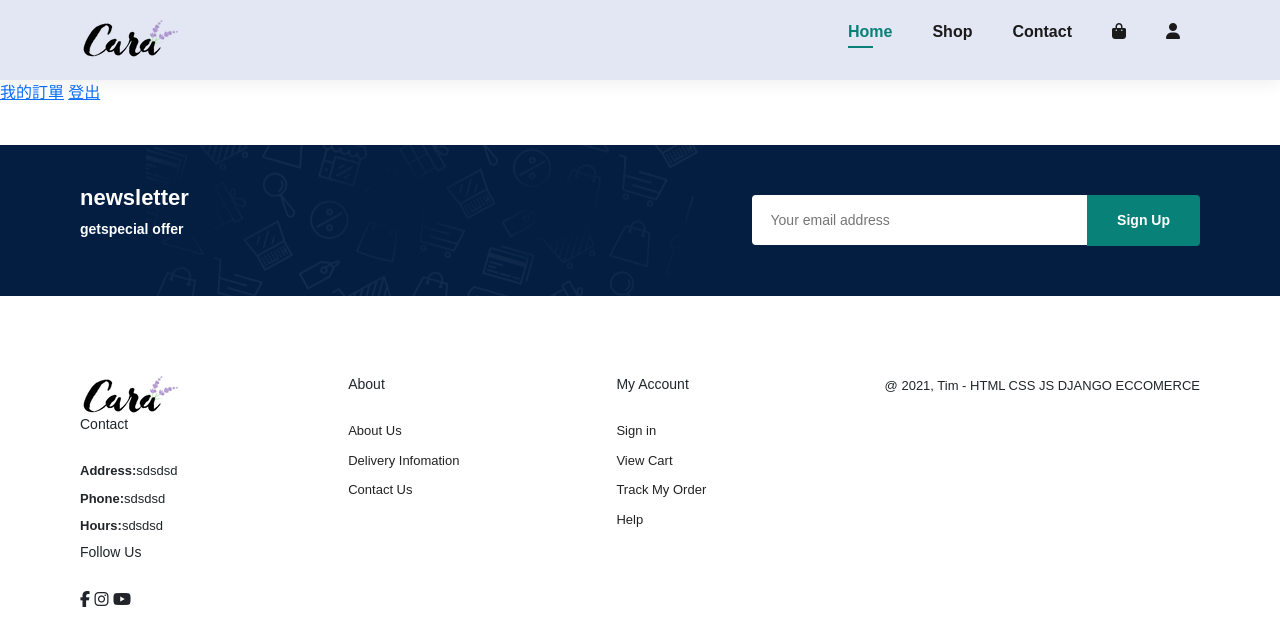
After one commit to Timisme/EcommerceWebsiteDjango, a Django app: page /account/ in a window 1280 px wide. The commit adds this page. Shown: the top 636 px of the page. Run offline with Django 4.2, Linux system fonts and the light colour scheme; data comes from the database, SQL or seed files in the repository; both versions use the stored data as it was after the commit; parts of the project's set-up code (start-up, migrations or seed data) failed here and were passed over; some libraries are stand-ins or nearby versions.

Commit message:
fix user login

```diff
--- a/DjangoEcommerceSite/settings.py
+++ b/DjangoEcommerceSite/settings.py
@@ -138,6 +138,10 @@ CACHES = {
     'default': {
         'BACKEND': 'django.core.cache.backends.redis.RedisCache',
         'LOCATION': 'redis://127.0.0.1:6379',
+        "OPTIONS":{
+            'CLIENT_CLASS': "django.redis.client.DefaultClient",
+            'PASSWORD': "password",
+        }
     }
 }
 
--- /dev/null
+++ b/static/js/interactive.js
@@ -0,0 +1,22 @@
+const navBar = document.getElementById('navbar');
+const navBtns = navBar.querySelectorAll('.navbtn');
+console.log('navBtns:', navBtns);
+
+// navBar.addEventListener('click', function(event){
+//     event.preventDefault();
+//     navBar.querySelector('.active')?.classList.remove('active'); //When whatever before ? Is null or undefined, whatever after ?. Won't be called
+//     console.log('navBar.querySelector active', navBar.querySelector('.active'));
+//     event.target.classList.add('active');
+//     console.log('event target:', event.target);
+// })
+
+for (let i = 0; i < navBtns.length; i++){
+    let navBtn = navBtns[i];
+    navBtn.addEventListener('click', function(e){
+        // e.preventDefault();
+        console.log('navBtn:', navBtn);
+        // navBtns.children.querySelector('.active').classList.remove('active');
+        navBar.querySelector('.active')?.classList.remove('active');
+        navBtn.classList.add('active');
+    });
+}
--- a/store/templates/checkout.html
+++ b/store/templates/checkout.html
@@ -2,7 +2,7 @@
 {% load static %}
 {% block content %}
 
-<!-- <link rel="stylesheet" href="checkout.css"> -->
+<link rel="stylesheet" href="{% static 'css/checkout.css' %}">
 	<div class="row">
 	<div class="col-lg-6">
 		<div class="box-element" id="form-wrapper">
@@ -33,7 +33,7 @@
 						<input class="form-control" type="text" name="zipcode" placeholder="Zip code..">
 					</div>
 					<div class="form-field">
-							<input class="form-control" type="text" name="country" placeholder="Zip code..">
+						<input class="form-control" type="text" name="country" placeholder="country">
 					</div>
 				</div>
 
@@ -48,7 +48,6 @@
 			<div id="paypal-button-container"></div>
 			<!-- <button id="make-payment" >Make Payment</button> -->
 		</div>
-
 	</div>
 
 <div class="col-lg-6">
@@ -68,7 +67,6 @@
 
 		<h5>Items:   {{ order.get_cart_items }}</h5>
 		<h5>Total:   ${{ order.get_cart_total|floatformat:2 }}</h5>
-			</div>
 	</div>
 </div>
 <script src="https://www.paypal.com/sdk/js?client-id=AeN4eJ26GxKdDP0sq47lZlNISqvyDw4d5UT9uJTVsHkBAs56zbLmysR_CHBLWMJ2x5I_DBG1EZkI4Oqa&currency=USD"></script>
--- a/store/templates/index.html
+++ b/store/templates/index.html
@@ -42,13 +42,13 @@
         <a href="#"><img src="{% static 'images/logo.png' %}" alt=""></a>
         <div>
             <ul id="navbar">
-                <li><a href="{% url 'home' %}" class="active">Home</a></li>
-                <li><a href="{% url 'shop' %}" class="">Shop</a></li>
+                <li><a href="{% url 'home' %}" class="navbtn active">Home</a></li>
+                <li><a href="{% url 'shop' %}" class="navbtn">Shop</a></li>
                 <!-- <li><a href="category.html" class="">Blog</a></li> -->
                 <!-- <li><a href="about.html" class="">About</a></li> -->
-                <li><a href="{% url 'contact' %}" class="">Contact</a></li>
-                <li><a href="{% url 'cart' %}" class=""><i class="fa-solid fa-bag-shopping"></i></a></li>
-                <li><a href="{% url 'login' %}" class=""><i class="fa-solid fa-user"></i></a></li>
+                <li><a href="{% url 'contact' %}" class="navbtn">Contact</a></li>
+                <li><a href="{% url 'cart' %}" class="navbtn"><i class="fa-solid fa-bag-shopping"></i></a></li>
+                <li><a href="{% url 'login' %}" class="navbtn"><i class="fa-solid fa-user"></i></a></li>
             </ul>
         </div>
     </section>
@@ -110,5 +110,6 @@
     <script src=  "{% static 'js/add_to_cart.js' %}"></script>
     <script src=  "{% static 'js/render_cart.js' %}"></script>
     <script src=  "{% static 'js/delete_cart.js' %}"></script>
+    <script src=  "{% static 'js/interactive.js' %}" ></script>
 </body>
 </html>
--- a/store/templates/login.html
+++ b/store/templates/login.html
@@ -4,10 +4,12 @@
     <section id="login" class="form-detail">
         <h2>登入</h2>
         <form action="" method="POST">
+            {% csrf_token %}
+            {{ form }}
             <span>帳號</span>
-            <input type="text" placeholder="你的帳號">
+            <input type="text" name= "username" required placeholder="你的帳號">
             <span>密碼</span>
-            <input type="text" placeholder="你的密碼">
+            <input type="password" name= "password" required placeholder="你的密碼">
             <button class="normal">登入</button>
         </form>
         <h4>沒有帳號？<a href="{% url 'register' %}">立即註冊</a></h4>
--- /dev/null
+++ b/store/templates/myaccount.html
@@ -0,0 +1,8 @@
+{% extends 'index.html' %}
+{% load static %}
+{% block content %}
+
+<a href="">我的訂單</a>
+<a href="{% url 'logout' %}">登出</a>
+
+{% endblock content %}
--- a/store/urls.py
+++ b/store/urls.py
@@ -9,6 +9,7 @@ urlpatterns = [
     path('contact/', views.contact, name= 'contact'),
     path('cart/', views.cart, name= 'cart'),
     path('checkout/', views.checkout, name= 'checkout'),
+    path('account/', views.myaccount, name= 'account'),
     path('update_item/', views.updateItem, name= 'update_item'),
     path('process_order/', views.processOrder, name= 'update_item'),
     path('product_detail/<str:pk>', views.product_detail, name= 'product_detail'),
--- a/store/views.py
+++ b/store/views.py
@@ -16,7 +16,7 @@ from .utils import cookieCart, cartData, guessOrder
 CACHE_TTL = getattr(settings, 'CACHE_TTL', DEFAULT_TIMEOUT)
 
 # @login_required(login_url= 'login')
-@cache_page(CACHE_TTL)
+# @cache_page(timemout= CACHE_TTL, cache= None, key_prefix= None)
 def home(request):
 
     data = cartData(request)
@@ -101,6 +101,9 @@ def checkout(request):
 
     return render(request, 'checkout.html', context)
 
+def myaccount(request):
+    return render(request, 'myaccount.html')
+
 def updateItem(request):
 
     if request.user.is_authenticated:
```
Also changed, not shown: login/forms.py (+29 -1 lines), login/views.py (+13 -3 lines), store/templates/register.html (+7 -5 lines), README.md, db.sqlite3, deprecated/templates/login.html (renamed from login/templates/login.html), deprecated/templates/register.html (renamed from login/templates/register.html), static/css/checkout.css (renamed from static/css/main.css), 1 other file. Lines whose indentation alone changed are shown as unchanged.
